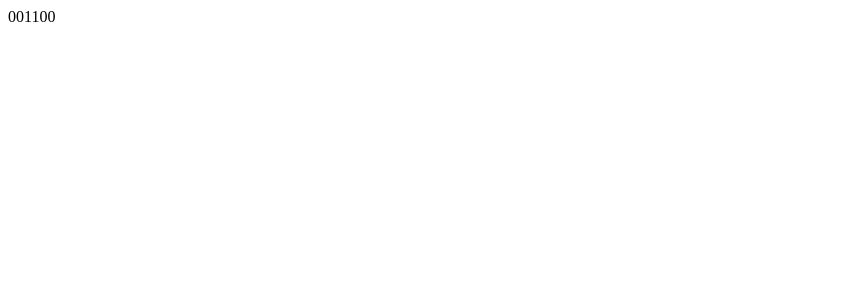
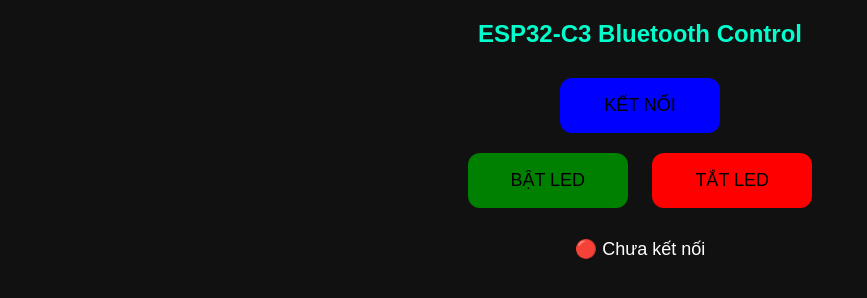
Before and after one commit to Thanhwww-spec/2030, a plain HTML site: page index.html in a window 1280 px wide. Shown: the whole page, without its empty margins (0-867 px from the left). Drawn offline with Linux system fonts and the light colour scheme.

Commit message:
Update index.html

```diff
--- a/index.html
+++ b/index.html
@@ -1 +1,120 @@
-001100
+
+<!DOCTYPE html>
+<html>
+<head>
+<meta charset="UTF-8">
+<title>ESP32 Control</title>
+
+<style>
+body {
+  font-family: Arial;
+  text-align: center;
+  background: #111;
+  color: white;
+}
+h2 { color: #00ffcc; }
+
+button {
+  width: 160px;
+  height: 55px;
+  margin: 10px;
+  font-size: 18px;
+  border-radius: 12px;
+  border: none;
+}
+
+.on { background: green; }
+.off { background: red; }
+.connect { background: blue; }
+
+#status {
+  margin-top: 20px;
+  font-size: 18px;
+}
+</style>
+</head>
+
+<body>
+
+<h2>ESP32-C3 Bluetooth Control</h2>
+
+<button class="connect" onclick="connect()">KẾT NỐI</button><br>
+
+<button class="on" onclick="sendData('1')">BẬT LED</button>
+<button class="off" onclick="sendData('0')">TẮT LED</button>
+
+<p id="status">🔴 Chưa kết nối</p>
+
+<script>
+let characteristic;
+
+// 🔊 tạo audio 1 lần duy nhất (fix lỗi mất tiếng)
+const audioCtx = new (window.AudioContext || window.webkitAudioContext)();
+
+// 🔓 mở khóa âm thanh
+document.addEventListener("click", () => {
+  if (audioCtx.state === "suspended") {
+    audioCtx.resume();
+  }
+});
+
+function beep(freq = 1000, time = 100) {
+  const osc = audioCtx.createOscillator();
+  const gain = audioCtx.createGain();
+
+  osc.frequency.value = freq;
+  osc.type = "square";
+
+  osc.connect(gain);
+  gain.connect(audioCtx.destination);
+
+  osc.start();
+
+  setTimeout(() => {
+    osc.stop();
+  }, time);
+}
+
+async function connect() {
+  try {
+    beep(800, 100);
+
+    const device = await navigator.bluetooth.requestDevice({
+      filters: [{ name: "ESP32_C3_TEST" }],
+      optionalServices: ["12345678-1234-1234-1234-1234567890ab"]
+    });
+
+    const server = await device.gatt.connect();
+    const service = await server.getPrimaryService("12345678-1234-1234-1234-1234567890ab");
+    characteristic = await service.getCharacteristic("abcdefab-1234-1234-1234-abcdefabcdef");
+
+    document.getElementById("status").innerText = "🟢 Đã kết nối";
+    beep(1500, 200);
+
+    device.addEventListener('gattserverdisconnected', () => {
+      document.getElementById("status").innerText = "🔴 Mất kết nối";
+    });
+
+  } catch (error) {
+    alert("❌ Lỗi kết nối");
+  }
+}
+
+async function sendData(value) {
+  beep(1000, 80);
+
+  if (!characteristic) {
+    alert("⚠️ Chưa kết nối!");
+    return;
+  }
+
+  const encoder = new TextEncoder();
+  await characteristic.writeValue(encoder.encode(value));
+
+  document.getElementById("status").innerText =
+    value === "1" ? "💡 LED ĐANG BẬT" : "🌑 LED ĐANG TẮT";
+}
+</script>
+
+</body>
+</html>
```
